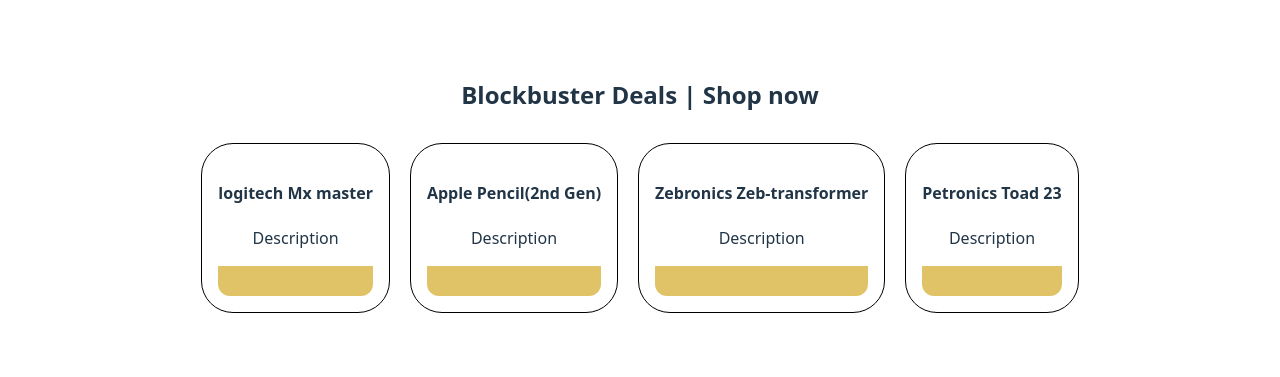
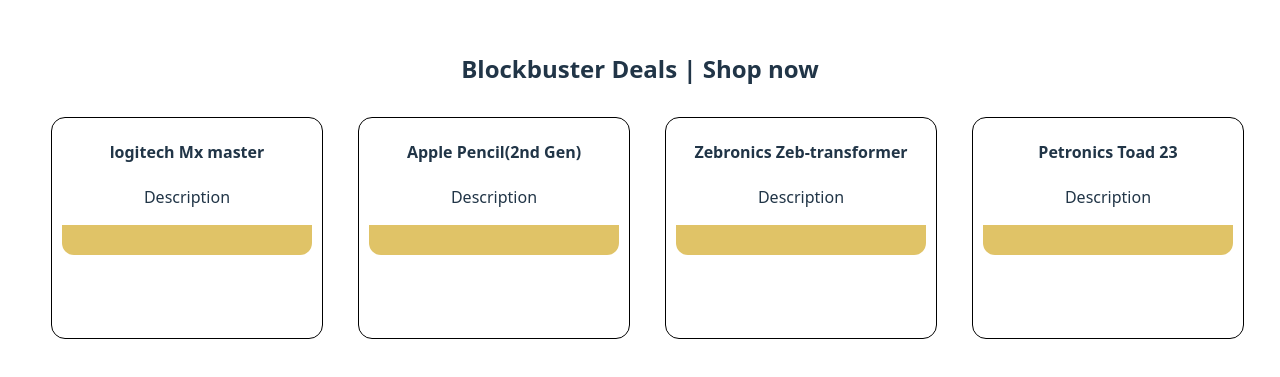
Before and after one commit to Anvesh-999/fullstack-dev-playground, a React (Vite) app in the folder Card-Activity/: page / in a window 1280 px wide. Shown: the part 207-584 px from the top of the page. Built offline with nearby package versions, Linux system fonts and the light colour scheme.

Commit message:
cards in react

```diff
--- a/Card-Activity/src/product.css
+++ b/Card-Activity/src/product.css
@@ -1,6 +1,9 @@
 .product{
     border: 1px solid black;
-    border-radius: 2rem;
-    padding: 1rem;
-    margin-bottom: 1rem;
+    border-radius: 14px;
+    padding: 0 10px 0 10px;
+    margin-bottom: 15px;
+    margin-left: 15px;
+    width: 250px;
+    height: 220px;
 }
```
